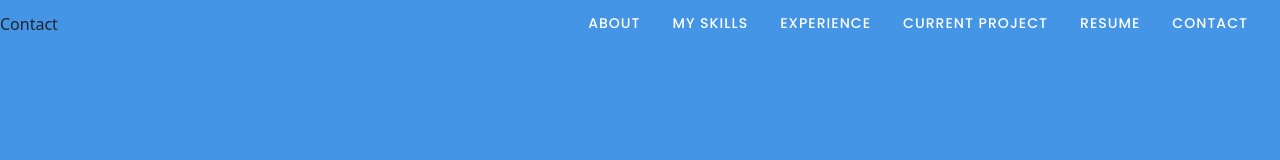
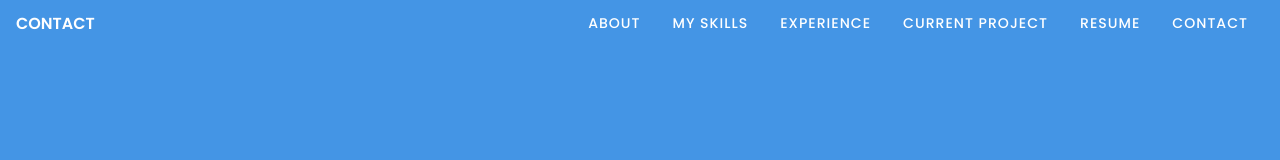
Before and after one commit to Jonjo7Dia/portfolio, a React (Create React App) app: page / in a window 1280 px wide. Shown: the top 160 px of the page. Built offline with nearby package versions, Linux system fonts and the light colour scheme.

Commit message:
fixing marker

```diff
--- a/src/components/body/experience/Experience.module.css
+++ b/src/components/body/experience/Experience.module.css
@@ -8,7 +8,7 @@
     position: absolute;
     height: 5px;
     width: 5px;
-    bottom: 0;
+    bottom: 10%;
 }
 
 @media screen and (max-width: 760px){
--- a/src/components/body/myskills/MySkills.module.css
+++ b/src/components/body/myskills/MySkills.module.css
@@ -11,7 +11,7 @@
     position: absolute;
     height: 5px;
     width: 5px;
-    bottom: 0;
+    bottom: 10%;
 }
 
 @media only screen and (max-width: 768px){
--- a/src/components/body/resume/Resume.module.css
+++ b/src/components/body/resume/Resume.module.css
@@ -12,7 +12,7 @@
   position: absolute;
   height: 5px;
   width: 5px;
-  bottom: 0;
+  bottom: 10%;
 }
 .resume img {
   max-height: 100%;
--- a/src/components/navBar/NavBar.module.css
+++ b/src/components/navBar/NavBar.module.css
@@ -15,8 +15,21 @@
   align-items: center;
 
 }
+.current {
+    height: 100%;
+    width: 20%;
+    display: flex;
+    justify-content: flex-start;
+    box-sizing: border-box;
+    padding-left: 1rem;
+    align-items: center;
+    font-family: 'Poppins';
+    text-transform: uppercase;
+    color: white;
+    font-weight: 600;
+}
 .navBar ul {
-  width: 100%;
+  width: 80%;
   height: 100%;
   color: white;
   padding: 0;
@@ -83,6 +96,9 @@ margin: 0;
 
 
 @media screen and (max-width: 768px){
+    .current {
+        width: 50%;
+    }
     body {
         overflow-x: hidden;
     }
```
